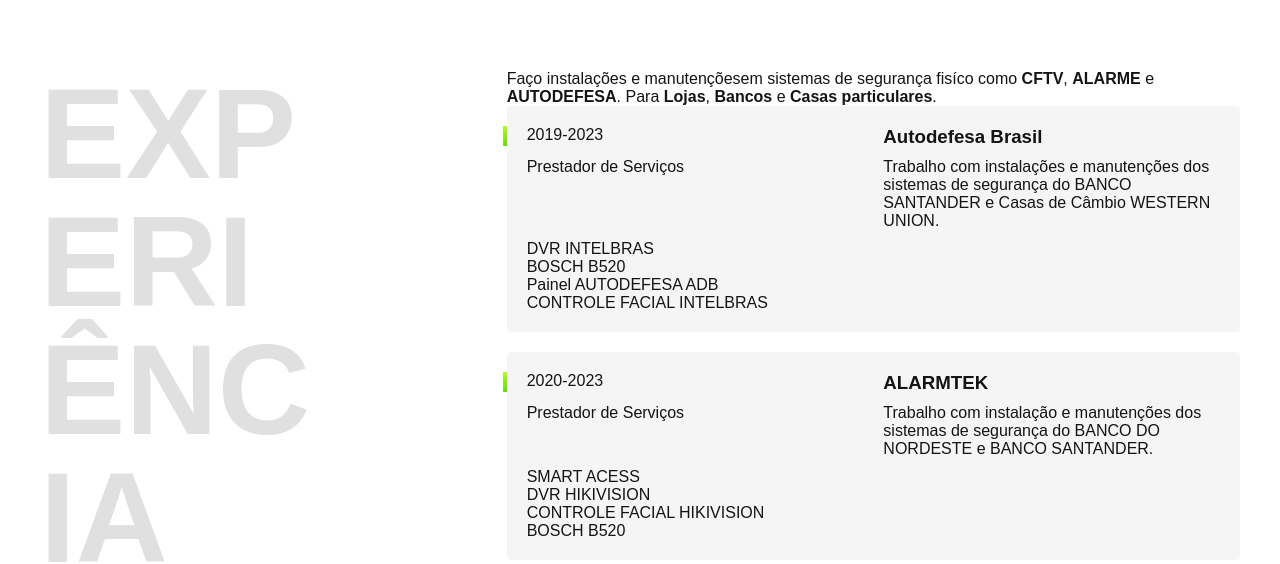
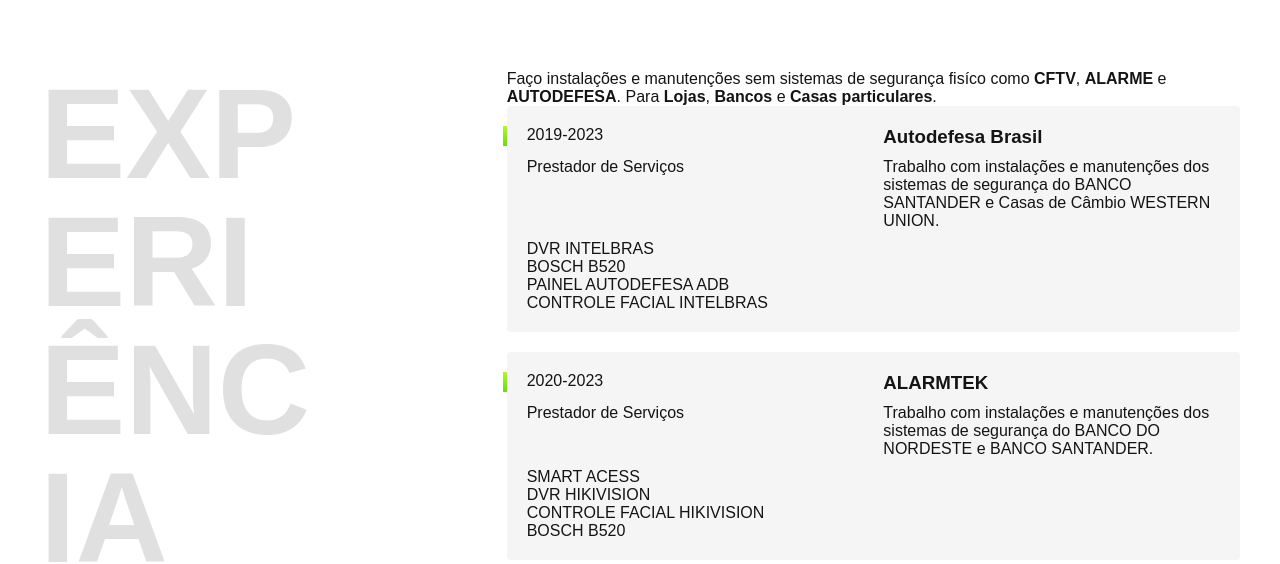
Before and after one commit to Juanmndrade/portfolio, a plain HTML site: page index.html in a window 1280 px wide. Shown: the part 677-1241 px from the top of the page. Drawn offline with Linux system fonts and the light colour scheme.

Commit message:
correcoes2

```diff
--- a/index.html
+++ b/index.html
@@ -28,7 +28,7 @@
         <section class="experiencia" id="experiencia" aria-label="Experiencia">
             <h2 class="subtitulo"> Experiência</h2>
             <div class="descricao">
-            <p class="experiencia_texto">Faço instalações e manutençõesem sistemas de segurança fisíco como
+            <p class="experiencia_texto">Faço instalações e manutenções sem sistemas de segurança fisíco como
                 <strong>CFTV</strong>, <strong>ALARME</strong> e <strong>AUTODEFESA</strong>.
                 Para <strong>Lojas</strong>, <strong>Bancos</strong> e <strong>Casas particulares</strong>.
             </p>
@@ -42,7 +42,7 @@
                     <ul class="empresa_habilidade">
                         <li>DVR INTELBRAS</li>
                         <li>BOSCH B520</li>
-                        <li>Painel AUTODEFESA ADB</li>
+                        <li>PAINEL AUTODEFESA ADB</li>
                         <li>CONTROLE FACIAL INTELBRAS</li>
                     </ul>
                 </div>
@@ -50,7 +50,7 @@
                     <span class="empresa_ano">2020-2023</span>
                     <h3 class="empresa_titulo">ALARMTEK</h3>
                     <span class="empresa_titulo">Prestador de Serviços</span>
-                    <p class="empresa_texto">Trabalho com instalação e manutenções dos
+                    <p class="empresa_texto">Trabalho com instalações e manutenções dos
                         sistemas de segurança do BANCO DO NORDESTE e BANCO SANTANDER.
                     </p>
                     <ul class="empresa_habilidade">
```
